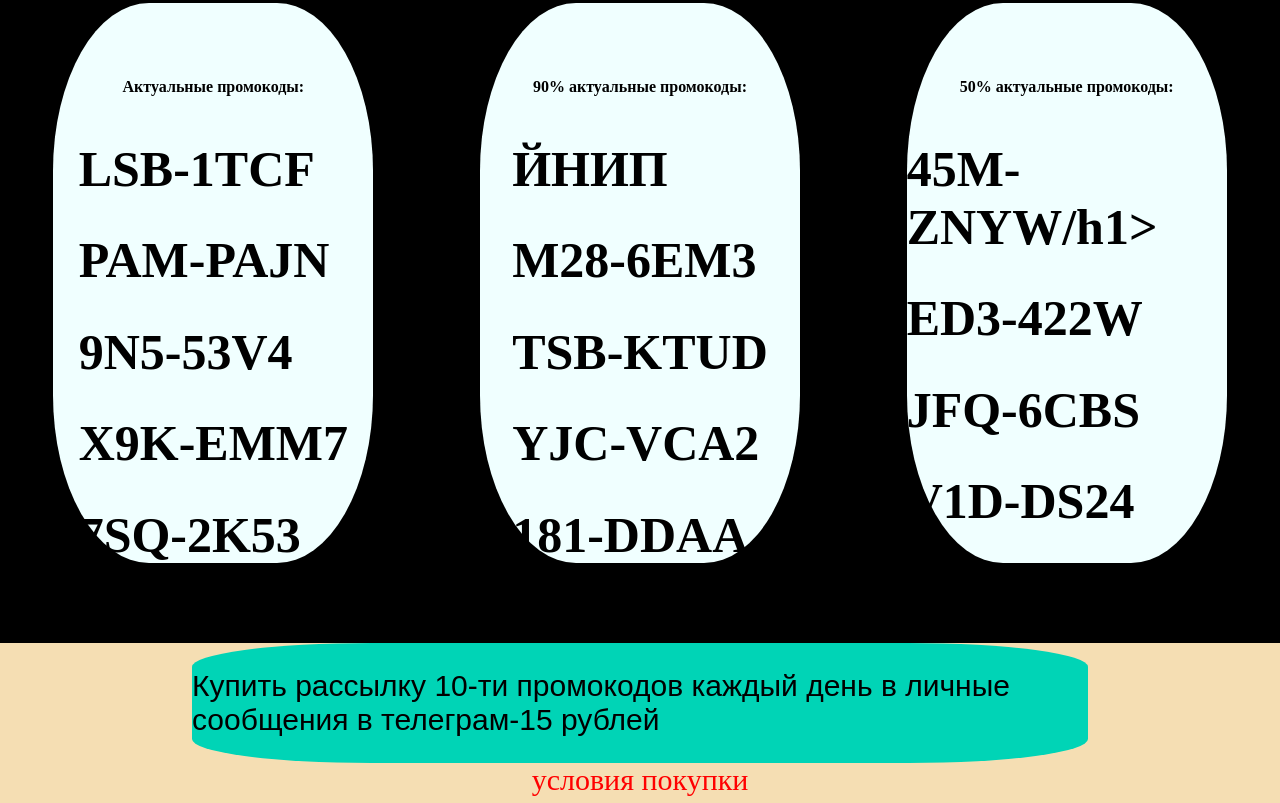
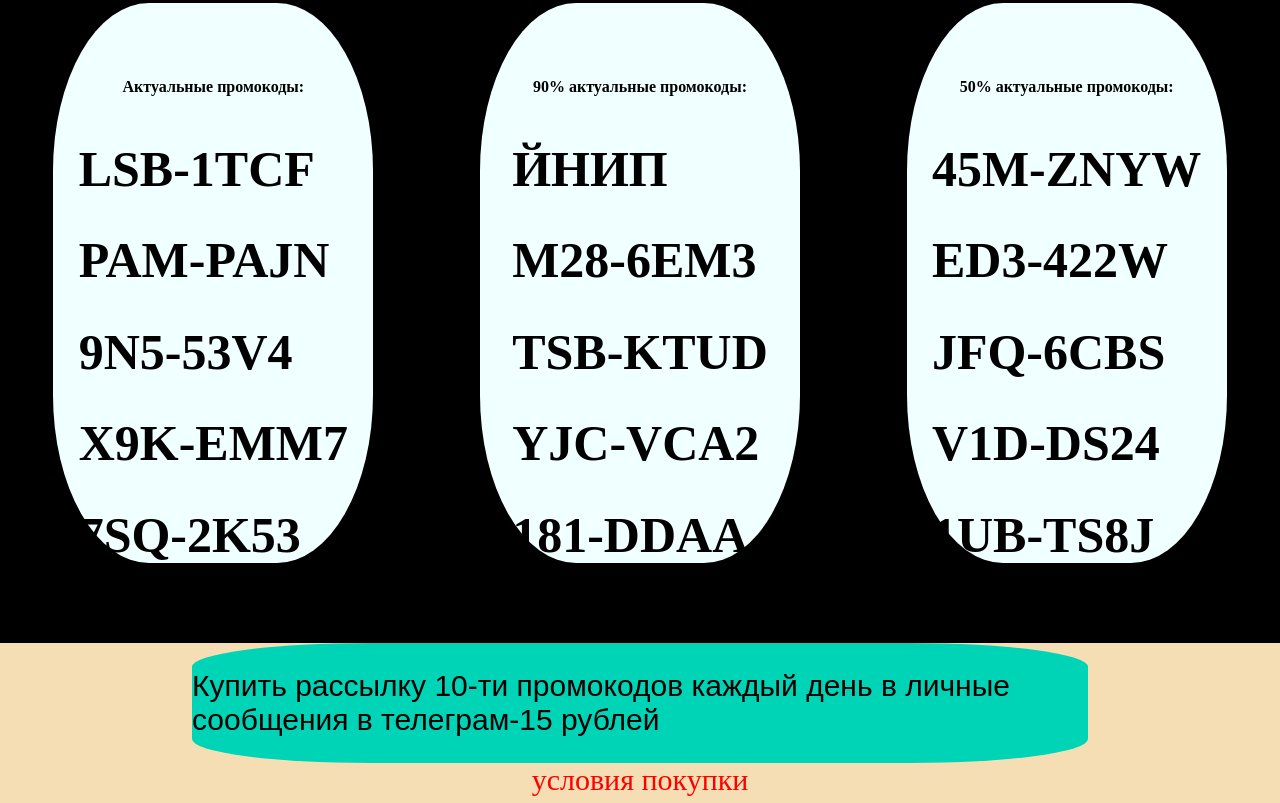
Before and after one commit to ggstandoffpromo/ggstandoffpromo.github.io, a plain HTML site: page index.html in a window 1280 px wide. Shown: the part 881-1684 px from the top of the page. Drawn offline with Linux system fonts and the light colour scheme.

Commit message:
Update index.html

```diff
--- a/index.html
+++ b/index.html
@@ -56,7 +56,7 @@
                 <h1>50% актуальные промокоды:</h1>
             </div>
             <div class="promo">
-                <h1>45M-ZNYW/h1>
+                <h1>45M-ZNYW</h1>
                 <h1>ED3-422W</h1>
                 <h1>JFQ-6CBS</h1>
                 <h1>V1D-DS24</h1>
```
